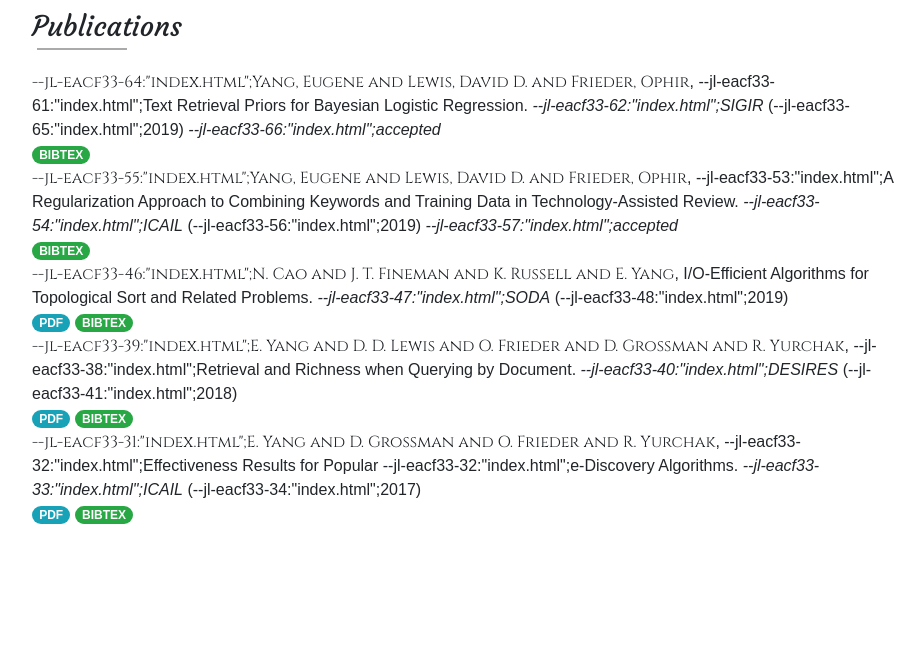
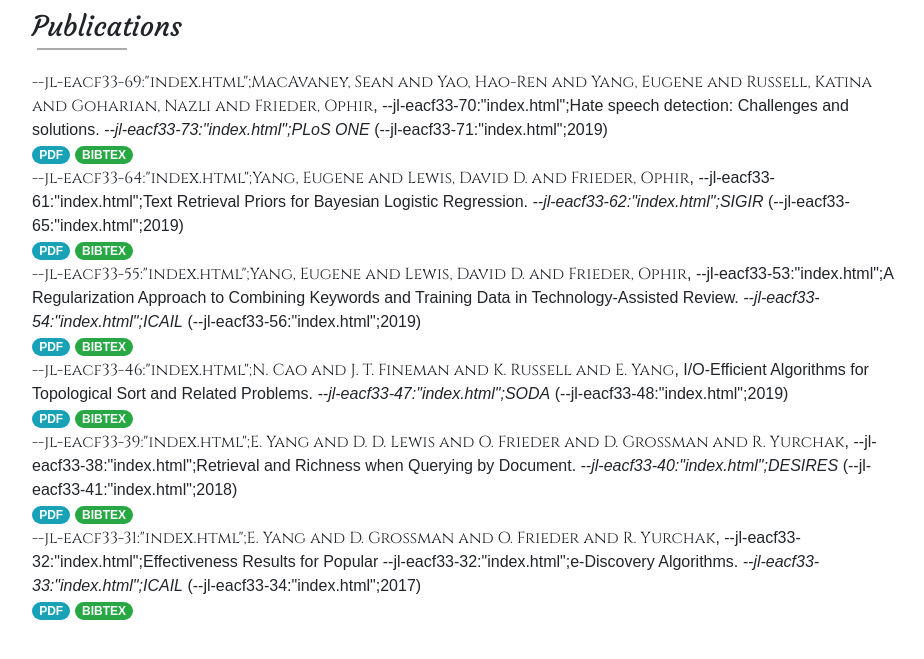
Before and after one commit to eugene-yang/eugene-yang.github.io, a website: page index.html in a window 1280 px wide. Shown: the part 1030-1689 px from the top of the page, without its empty margins (173-1097 px from the left). Drawn offline with nearby package versions, Linux system fonts and the light colour scheme.

Commit message:
update publication

```diff
--- a/index.html
+++ b/index.html
@@ -54,7 +54,7 @@
 	journal = {ICAIL},
 	author = {Yang, Eugene and Lewis, David D. and Frieder, Ophir},
 	year = {2019},
-	status={accepted}
+	href={https://dl.acm.org/citation.cfm?id=3326713}
 }
 @article{sigir2019,
 	address = {Paris, France},
@@ -63,7 +63,15 @@
 	publisher = {ACM},
 	author = {Yang, Eugene and Lewis, David D. and Frieder, Ophir},
 	year = {2019},
-	status = {accepted}
+	href={https://dl.acm.org/citation.cfm?id=3331299}
+}
+@article{plos2019,
+  author = {MacAvaney, Sean and Yao, Hao-Ren and Yang, Eugene and Russell, Katina and Goharian, Nazli and Frieder, Ophir},
+  title = {Hate speech detection: Challenges and solutions},
+  year = {2019},
+  doi = {10.1371/journal.pone.0221152},
+  journal = {PLoS ONE},
+  href = {https://journals.plos.org/plosone/article?id=10.1371/journal.pone.0221152}
 }
 
 
```
